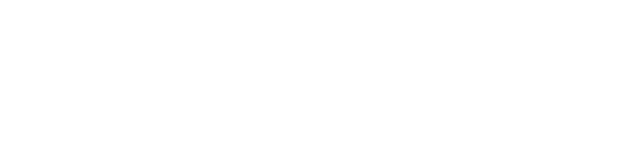
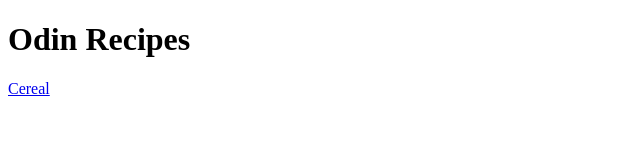
Before and after one commit to EthanL02/odin-recipes, a plain HTML site: page index.html in a window 1280 px wide. Shown: the whole page, without its empty margins (0-640 px from the left). Drawn offline with Linux system fonts and the light colour scheme.

Commit message:
Add links between index.html and cereal.html

```diff
--- a/index.html
+++ b/index.html
@@ -1,5 +1,11 @@
 <!DOCTYPE html>
 <html>
-    <meta charset="UTF-8">
-    <title>Recipes</title>
+    <head>
+        <meta charset="UTF-8">
+        <title>Recipes</title>
+    </head>
+    <body>
+        <h1>Odin Recipes</h1>
+        <a href="recipes/cereal.html">Cereal</a>
+    </body>
 </html>
```
Also changed, not shown: recipes/cereal.html (+1 -0 lines).
